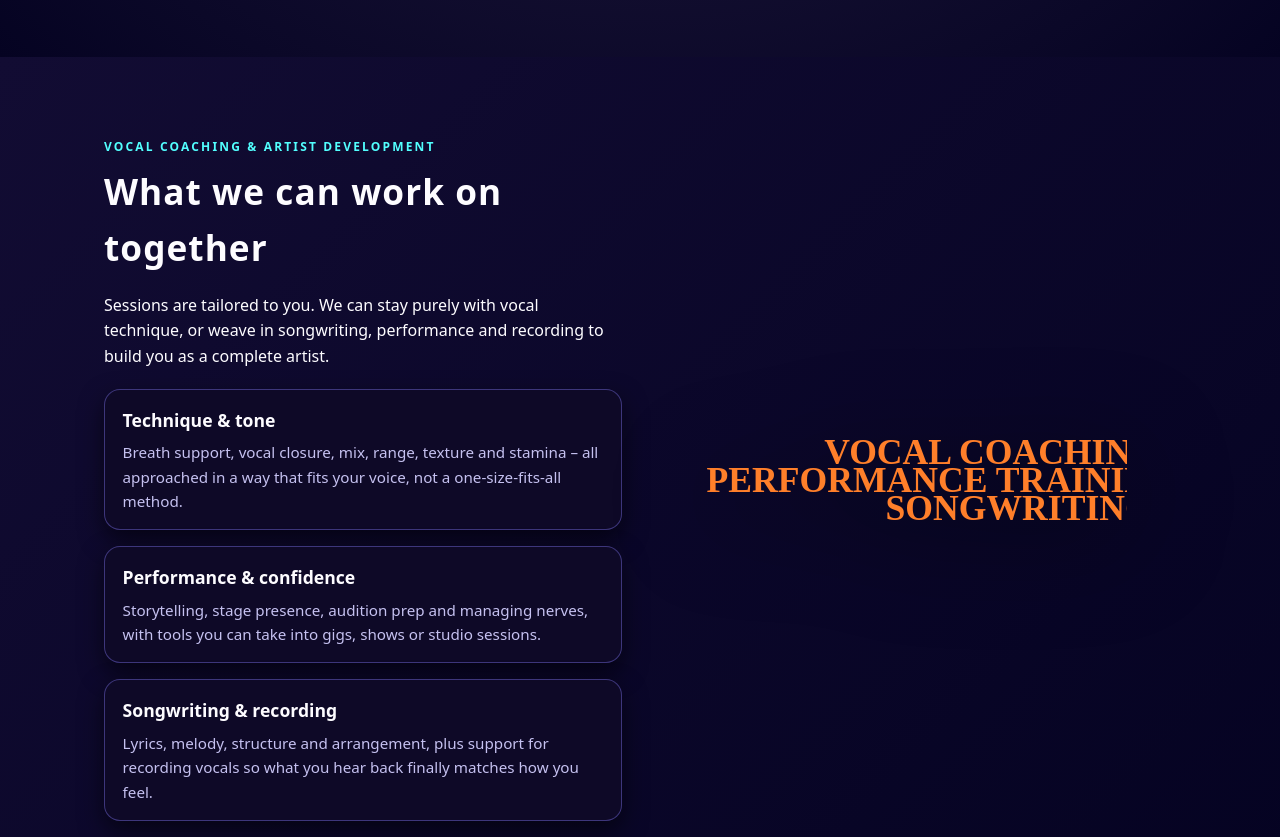
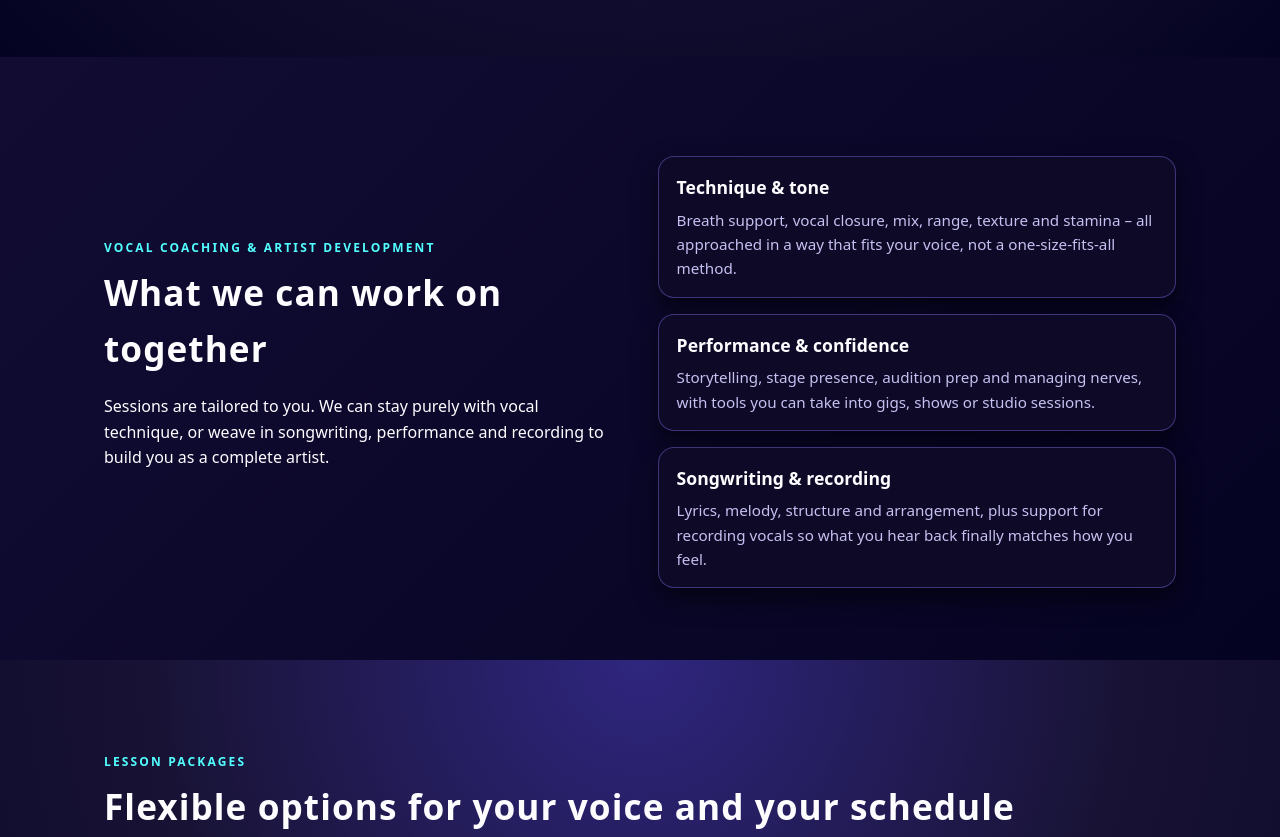
Before and after one commit to sidneycatastrophe/sidneyspong, a plain HTML site: page index.html in a window 1280 px wide. Shown: the part 1900-2737 px from the top of the page. Drawn offline with Linux system fonts and the light colour scheme.

Commit message:
Remove SVG and update comments in skills section
Removed SVG image from the vocal coaching section and updated comments.

```diff
--- a/index.html
+++ b/index.html
@@ -185,9 +185,10 @@
       </div>
     </section>
 
-    <!-- =============== VOCAL COACHING / MAIN SKILLS =============== -->
+      <!-- =============== VOCAL COACHING / MAIN SKILLS =============== -->
     <section id="skills" class="section section-deep">
       <div class="container split">
+        <!-- LEFT: heading + intro text -->
         <div class="split-text">
           <p class="section-eyebrow">Vocal coaching & artist development</p>
           <h2>What we can work on together</h2>
@@ -196,7 +197,10 @@
             technique, or weave in songwriting, performance and recording to
             build you as a complete artist.
           </p>
+        </div>
 
+        <!-- RIGHT: the three skill cards (where the SVG used to be) -->
+        <div class="split-media split-media-right">
           <div class="skills-grid">
             <div class="skill-card">
               <h3>Technique & tone</h3>
@@ -220,14 +224,6 @@
               </p>
             </div>
           </div>
-        </div>
-
-        <div class="split-media split-media-right">
-          <img
-            src="assets/images/Main_Skills.svg"
-            alt="Vocal coaching, performance training, songwriting graphic"
-            class="main-skills-svg"
-          />
         </div>
       </div>
     </section>
```
